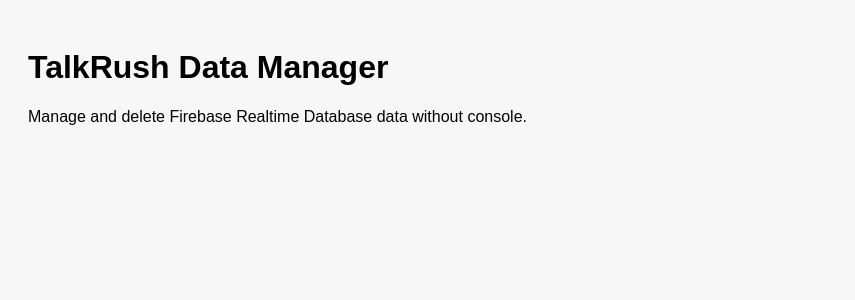
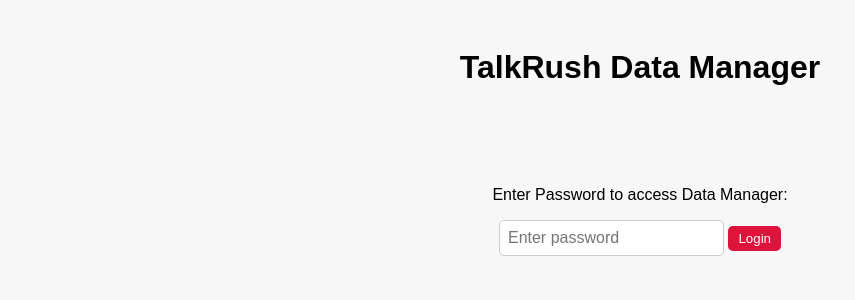
Before and after one commit to shkumaraman/shkumaraman.github.io, a Jekyll site: the page manage.html, which Jekyll copies as it is, in a window 1280 px wide. Shown: the top 300 px of the page, without its empty margins (0-855 px from the left). Built offline with Jekyll 4.4.1, drawn with Linux system fonts in a browser that asks for light colours; comment, search, counter and statistics services are not loaded; some of the changed lines change nothing that is shown.

Commit message:
Update manage.html

```diff
--- a/manage.html
+++ b/manage.html
@@ -5,43 +5,66 @@
   <title>TalkRush Data Manager</title>
   <style>
     body { font-family: Arial, sans-serif; padding: 20px; background: #f7f7f7; }
+    h1 { text-align: center; }
     h2 { margin-top: 30px; }
     .data-block { background: #fff; padding: 15px; margin: 10px 0; border-radius: 8px; box-shadow: 0 2px 6px rgba(0,0,0,0.1); }
     button { background: crimson; color: #fff; border: none; padding: 5px 10px; border-radius: 5px; cursor: pointer; }
     button:hover { background: darkred; }
     pre { background: #eee; padding: 10px; border-radius: 5px; max-height: 300px; overflow: auto; }
+    #manager { display: none; }
+    #loginBox { text-align: center; margin-top: 100px; }
+    input[type=password] { padding: 8px; font-size: 16px; border: 1px solid #ccc; border-radius: 5px; }
   </style>
 </head>
 <body>
   <h1>TalkRush Data Manager</h1>
+
+  <!-- Password Lock -->
+  <div id="loginBox">
+    <p>Enter Password to access Data Manager:</p>
+    <input type="password" id="passInput" placeholder="Enter password">
+    <button onclick="checkPassword()">Login</button>
+  </div>
+
+  <!-- Main Manager -->
+  <div id="manager">
     <p>Manage and delete Firebase Realtime Database data without console.</p>
-
     <div id="waiting"></div>
     <div id="videoWaiting"></div>
     <div id="messages"></div>
     <div id="nicknames"></div>
     <div id="photos"></div>
+  </div>
 
+  <!-- Firebase SDK -->
   <script src="https://www.gstatic.com/firebasejs/12.1.0/firebase-app-compat.js"></script>
   <script src="https://www.gstatic.com/firebasejs/12.1.0/firebase-database-compat.js"></script>
 
   <script>
-    // Firebase Config
+    // 🔑 Change this password for your private use
+    const ADMIN_PASSWORD = "12345";
+
+    function checkPassword() {
+      const input = document.getElementById("passInput").value;
+      if (input === ADMIN_PASSWORD) {
+        document.getElementById("loginBox").style.display = "none";
+        document.getElementById("manager").style.display = "block";
+        loadManager();
+      } else {
+        alert("Wrong password!");
+      }
+    }
+
+    function loadManager() {
+      // Firebase Config (Minimal)
       const firebaseConfig = {
-      apiKey: "YOUR_API_KEY",
-      authDomain: "talkrush-76259.firebaseapp.com",
-      databaseURL: "https://talkrush-76259-default-rtdb.asia-southeast1.firebasedatabase.app/",
-      projectId: "talkrush-76259",
-      storageBucket: "talkrush-76259.appspot.com",
-      messagingSenderId: "YOUR_SENDER_ID",
-      appId: "YOUR_APP_ID"
+        databaseURL: "https://talkrush-76259-default-rtdb.asia-southeast1.firebasedatabase.app/"
       };
 
-    // Init
       firebase.initializeApp(firebaseConfig);
       const db = firebase.database();
 
-    // Function to render data
+      // Render Function
       function renderSection(refPath, containerId) {
         const ref = db.ref(refPath);
         const container = document.getElementById(containerId);
@@ -65,8 +88,8 @@
         });
       }
 
-    // Delete function
-    function deleteItem(path) {
+      // Delete Function
+      window.deleteItem = function(path) {
         if (confirm("Delete this item?")) {
           db.ref(path).remove()
             .then(() => alert("Deleted!"))
@@ -80,6 +103,7 @@
       renderSection("group/messages", "messages");
       renderSection("group/nicknames", "nicknames");
       renderSection("photos", "photos");
+    }
   </script>
 </body>
 </html>
```
Lines whose indentation alone changed are shown as unchanged.
